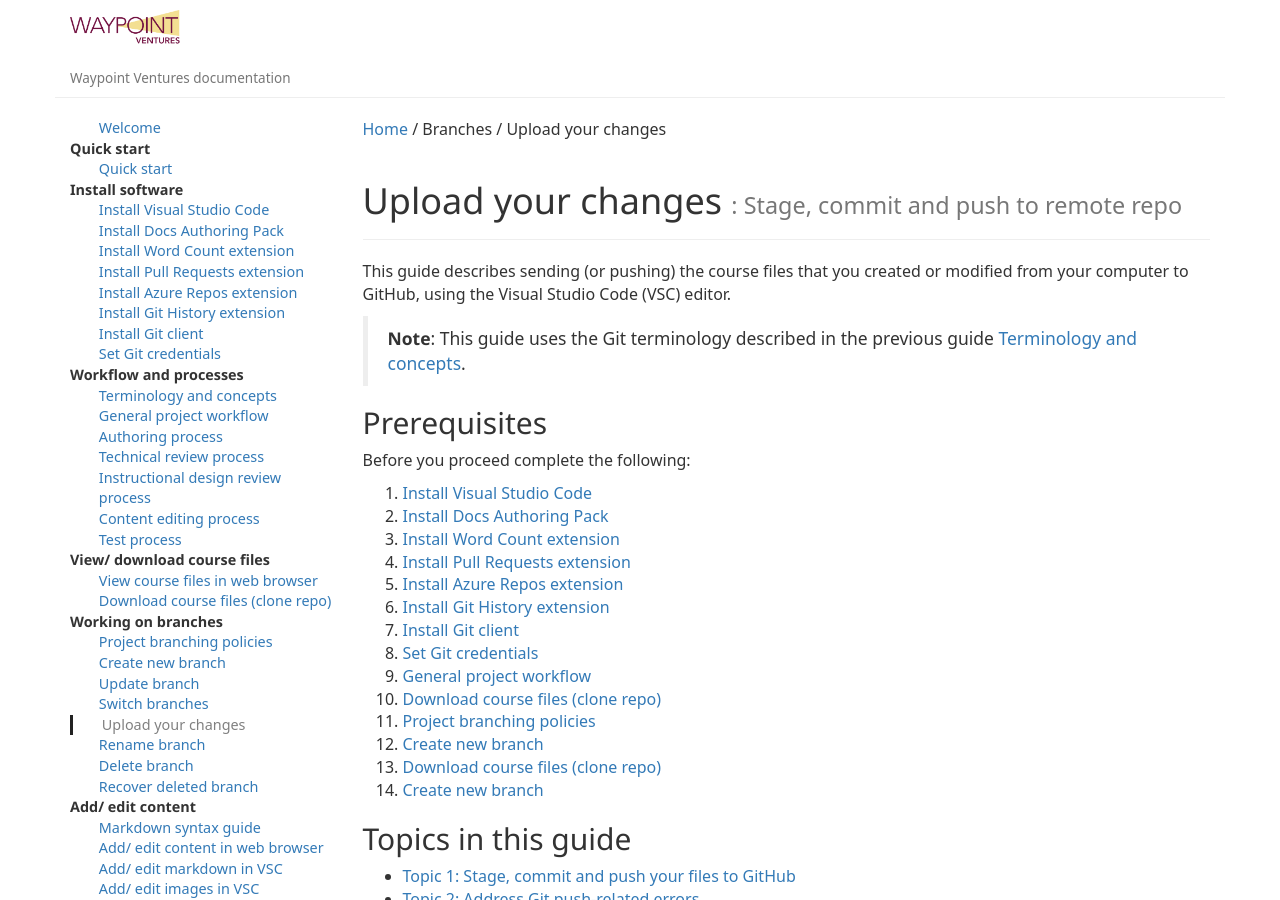
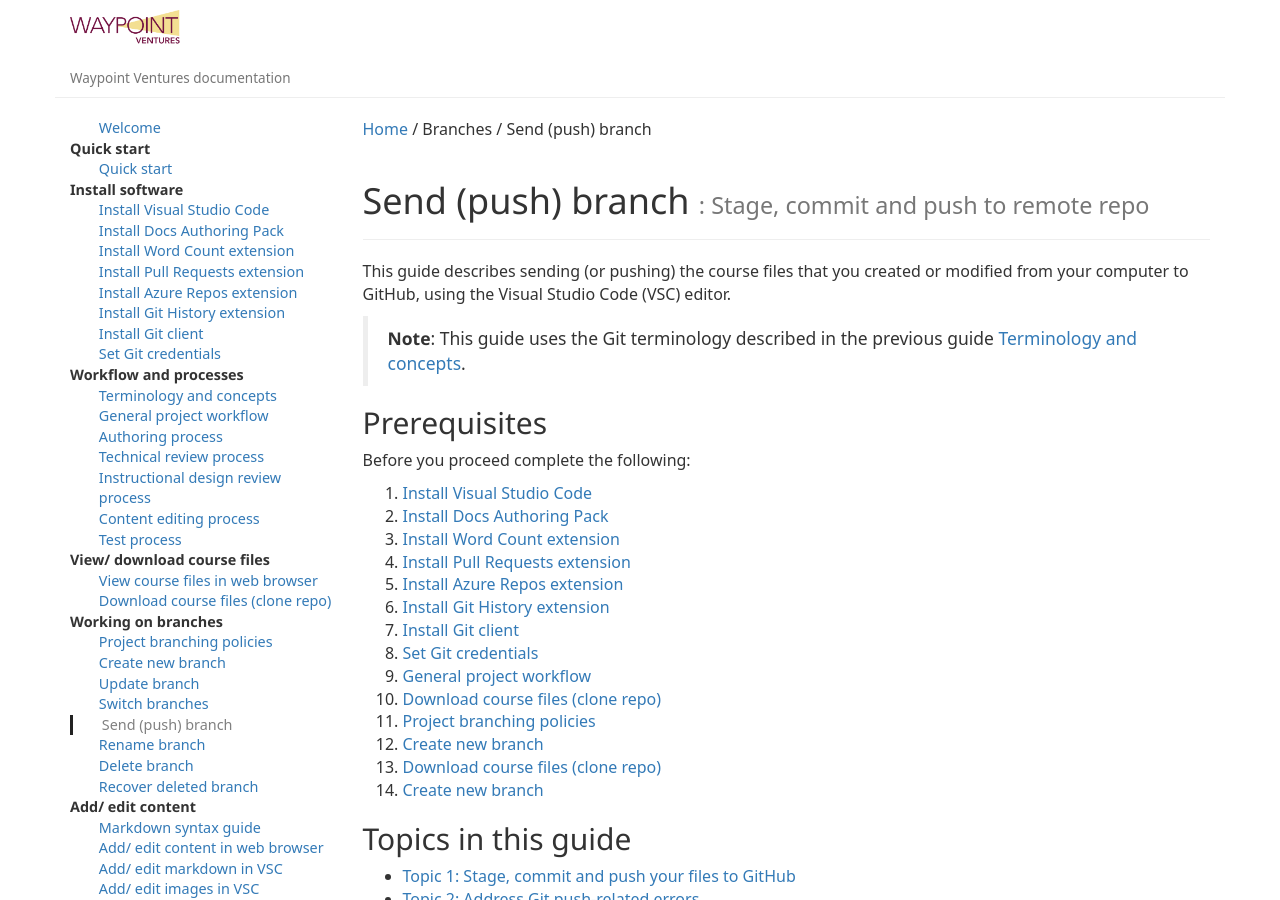
Before and after one commit to mkavana/docs, a Jekyll site: the page built from _posts/09-branches/2020-06-05-push-branch.md, in a window 1280 px wide and 900 px high. Built offline with Jekyll 4.4.1, drawn with Linux system fonts in a browser that asks for light colours; some web fonts are replaced.

Commit message:
rename 'git push guide' for clarity

```diff
--- a/_posts/09-branches/2020-06-05-push-changes.md
+++ b/_posts/09-branches/2020-06-05-push-branch.md
@@ -1,6 +1,6 @@
 ---
 layout: page
-title: Upload your changes
+title: Send (push) branch
 subtitle: Stage, commit and push to remote repo
 description: Guide to staging, committing and pushing files to GitHub
 author: mkavana
```
